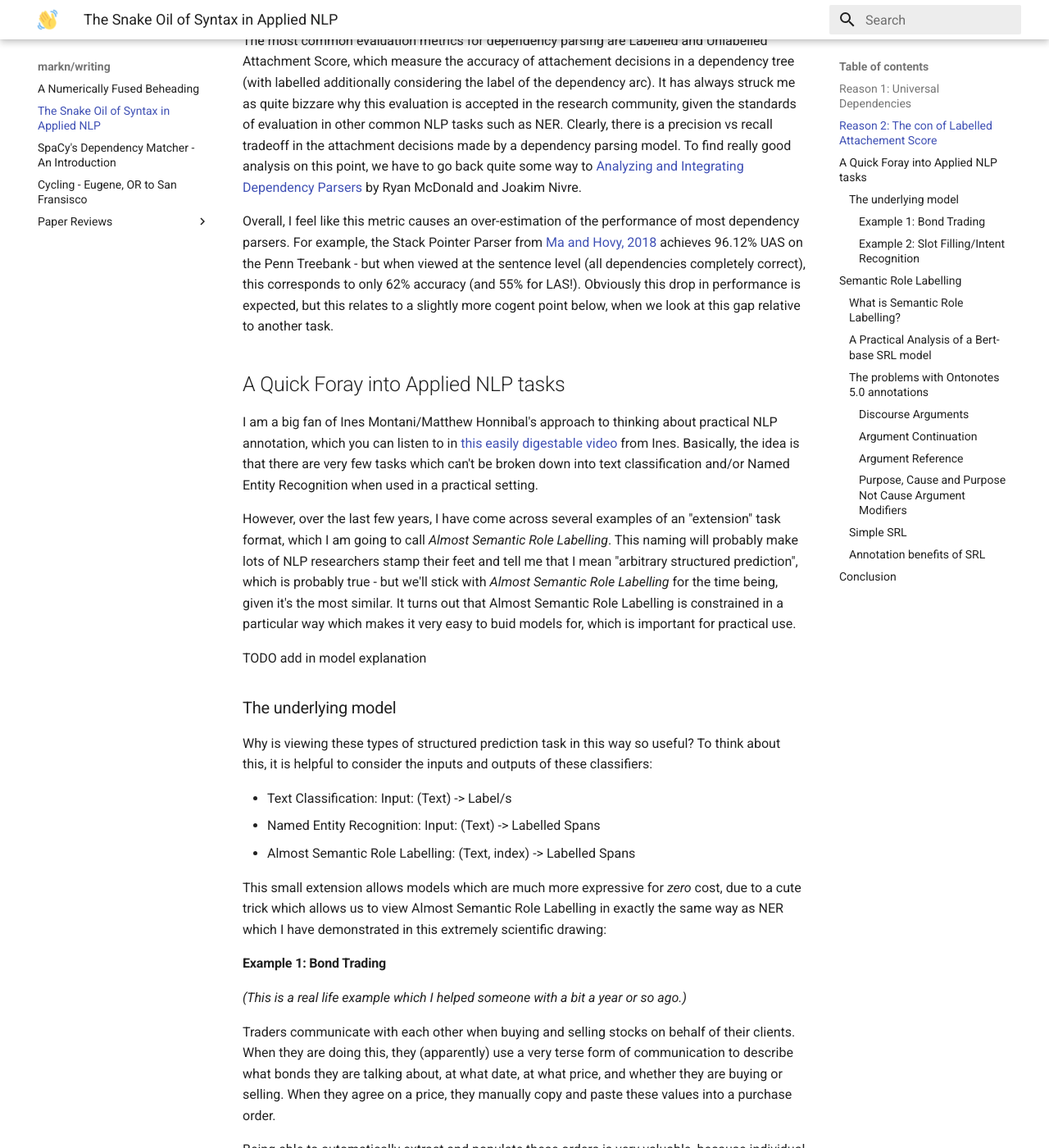
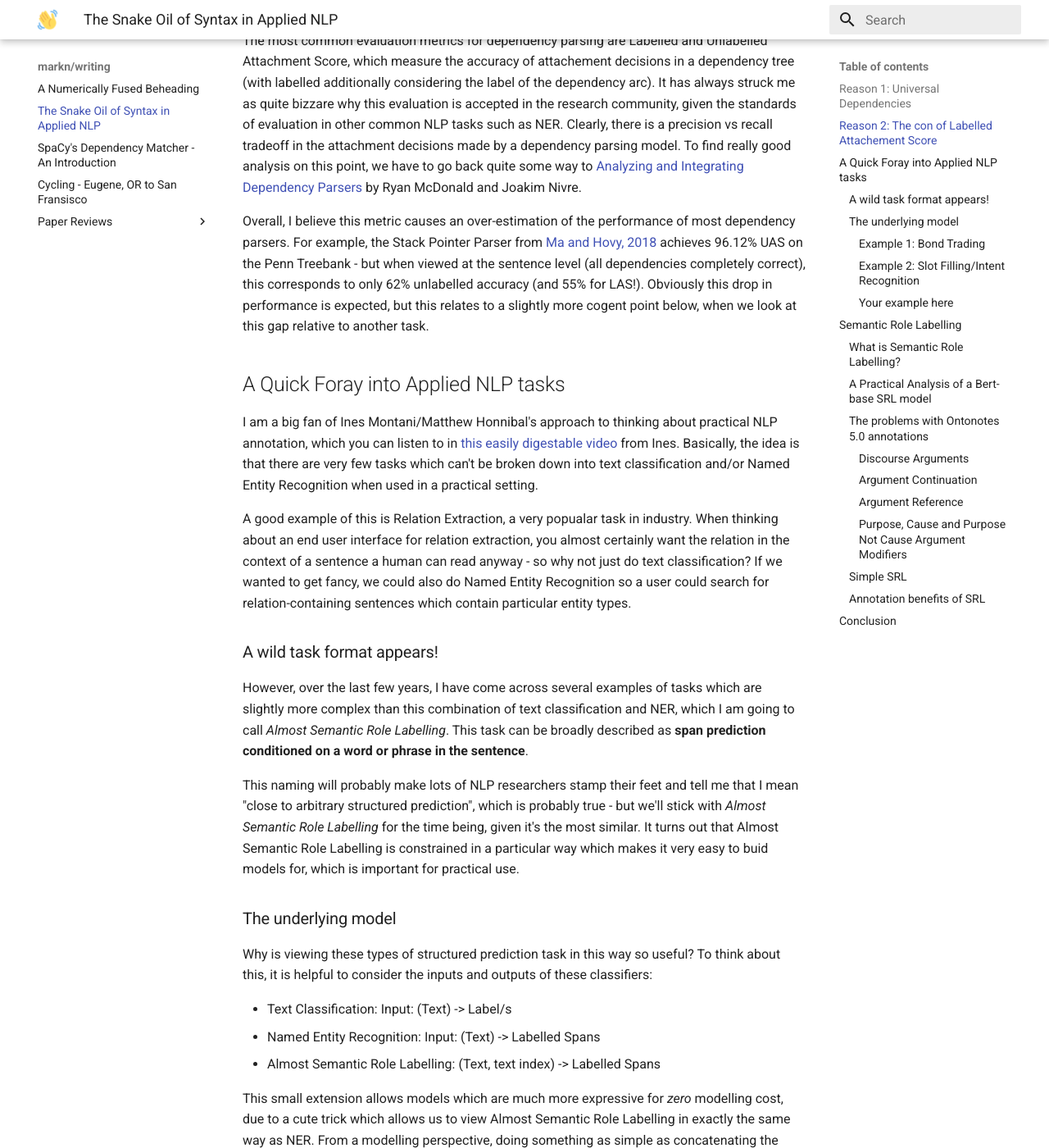
Before and after one commit to DeNeutoy/blog, an MkDocs documentation site: the page built from docs/syntax.md, in a window 1280 px wide and 1400 px high, scrolled down 622 px. Shown: the whole window at 82% size. Built offline with MkDocs 1.6.1 and Material for MkDocs 9.7.7, drawn with Linux system fonts in a browser that asks for light colours; some of the changed text lies outside the part shown.

Commit message:
add sketch

````diff
--- a/docs/syntax.md
+++ b/docs/syntax.md
@@ -11,17 +11,20 @@
 ### Reason 2: The con of Labelled Attachement Score
 The most common evaluation metrics for dependency parsing are Labelled and Unlabelled Attachment Score, which measure the accuracy of attachement decisions in a dependency tree (with labelled additionally considering the label of the dependency arc). It has always struck me as quite bizzare why this evaluation is accepted in the research community, given the standards of evaluation in other common NLP tasks such as NER. Clearly, there is a precision vs recall tradeoff in the attachment decisions made by a dependency parsing model. To find really good analysis on this point, we have to go back quite some way to [Analyzing and Integrating Dependency Parsers](https://www.aclweb.org/anthology/J11-1007.pdf) by Ryan McDonald and Joakim Nivre.
 
-Overall, I feel like this metric causes an over-estimation of the performance of most dependency parsers. For example, the Stack Pointer Parser from [Ma and Hovy, 2018](https://arxiv.org/pdf/1805.01087.pdf) achieves 96.12% UAS on the Penn Treebank - but when viewed at the sentence level (all dependencies completely correct), this corresponds to only 62% accuracy (and 55% for LAS!). Obviously this drop in performance is expected, but this relates to a slightly more cogent point below, when we look at this gap relative to another task.
+Overall, I believe this metric causes an over-estimation of the performance of most dependency parsers. For example, the Stack Pointer Parser from [Ma and Hovy, 2018](https://arxiv.org/pdf/1805.01087.pdf) achieves 96.12% UAS on the Penn Treebank - but when viewed at the sentence level (all dependencies completely correct), this corresponds to only 62% unlabelled accuracy (and 55% for LAS!). Obviously this drop in performance is expected, but this relates to a slightly more cogent point below, when we look at this gap relative to another task.
 
 
 ## A Quick Foray into Applied NLP tasks
 
 I am a big fan of Ines Montani/Matthew Honnibal's approach to thinking about practical NLP annotation, which you can listen to in [this easily digestable video](https://www.youtube.com/watch?v=JpkzK58lkmA) from Ines. Basically, the idea is that there are very few tasks which can't be broken down into text classification and/or Named Entity Recognition when used in a practical setting.
 
-However, over the last few years, I have come across several examples of an "extension" task format, which I am going to call _Almost Semantic Role Labelling_. This naming will probably make lots of NLP researchers stamp their feet and tell me that I mean "arbitrary structured prediction", which is probably true - but we'll stick with _Almost Semantic Role Labelling_ for the time being, given it's the most similar. It turns out that Almost Semantic Role Labelling is constrained in a particular way which makes it very easy to buid models for, which is important for practical use.
+A good example of this is Relation Extraction, a very popualar task in industry. When thinking about an end user interface for relation extraction, you almost certainly want the relation in the context of a sentence a human can read anyway - so why not just do text classification? If we wanted to get fancy, we could also do Named Entity Recognition so a user could search for relation-containing sentences which contain particular entity types.
 
+### A wild task format appears!
 
-TODO add in model explanation
+However, over the last few years, I have come across several examples of tasks which are slightly more complex than this combination of text classification and NER, which I am going to call _Almost Semantic Role Labelling_. This task can be broadly described as **span prediction conditioned on a word or phrase in the sentence**.
+
+This naming will probably make lots of NLP researchers stamp their feet and tell me that I mean "close to arbitrary structured prediction", which is probably true - but we'll stick with _Almost Semantic Role Labelling_ for the time being, given it's the most similar. It turns out that Almost Semantic Role Labelling is constrained in a particular way which makes it very easy to buid models for, which is important for practical use.
 
 ### The underlying model
 
@@ -29,9 +32,19 @@
 
 - Text Classification: Input: (Text) -> Label/s
 - Named Entity Recognition: Input: (Text) -> Labelled Spans
-- Almost Semantic Role Labelling: (Text, index) -> Labelled Spans
+- Almost Semantic Role Labelling: (Text, text index) -> Labelled Spans
 
-This small extension allows models which are much more expressive for *zero* cost, due to a cute trick which allows us to view Almost Semantic Role Labelling in exactly the same way as NER which I have demonstrated in this extremely scientific drawing:
+This small extension allows models which are much more expressive for *zero* modelling cost, due to a cute trick which allows us to view Almost Semantic Role Labelling in exactly the same way as NER. From a modelling perspective, doing something as simple as concatenating the word index onto the representations for the rest of the words in the sentence actually works! Here is a very scientific drawing of this idea:
+
+![model architecture sketch](./img/almost_srl/almost_srl.png)
+
+These models are also fast, because they can process multiple sentence indices at once (i.e batched).
+
+In summary, models for Almost Semantic Role Labelling have the following benefits:
+
+- Little added modelling complexity
+- Ability to extract arbitrary numbers of events/relations/frames per sentence
+- No slower in practice than NER, due to easy batching
 
 
 #### Example 1: Bond Trading
@@ -71,15 +84,20 @@
 Show me the flights between New York and Boston on the 3rd Aug and the [trains TRANSPORT] [from V] [Boston SOURCE] to [Miami DESTINATION] on the [15th DATE].
 ```
 
+#### Your example here
+
+Do you have another example of a task which fits this format? [This blog is open source](https://github.com/DeNeutoy/blog), and written entirely in Markdown files, so it's easy to contribute.
+
+
 ## Semantic Role Labelling
 
-Given i've been waxing lyrical about the benefits of viewing some structured prediction problems as almost semantic role labelling, let's take a look at what the real deal actually is.
+Given i've been waxing lyrical about the benefits of viewing some structured prediction problems as almost semantic role labelling, let's take a look at what the real deal actually is. I'll also go about chopping up and re-organising the labels for SRL into something that I think could be generally useful as a "base" model for people to build applications on top of.
 
 ### What is Semantic Role Labelling?
 
 Semantic role labelling is one framework to describe "events" in natural language, which are normally focused around a verb (but sometimes also nouns) and it's arguments. These arguments also have thematic roles, such as "Agent" or "Instrument".
 
-One commonly used dataset for semantic role labelling is Onotnotes 5, which is annotated using the Propbank schema. Propbank defines arguments for each individual verb, and a set of general purpose modifier labels which can describe alterations/additions to the main event, such as `Purpose`, `Negation`, `Temporal` and several more.
+One commonly used dataset for semantic role labelling is Onotnotes 5, which is annotated using the [Propbank schema](https://propbank.github.io/). Propbank defines arguments for each individual verb, and a set of general purpose modifier labels which can describe alterations/additions to the main event, such as `Purpose`, `Negation`, `Temporal` and several more.
 
 A common reduction of this task in the NLP community is to ignore that the argument definitions are specific to a given verb (i.e that ARG0 may have a different meaning for the verb "eat" than the verb "defibrillate"). In some sense this is a "poor man's" semantic role labelling, and at first glance it seems like such a crude hack would not work particularly well. However, in practice, the arguments for different verbs actually do tend to correlate; ARG0 typically represents the "Agent", or the person/thing doing something in the event, and ARG1 typically represents the "Experiencer". Because of these distributional similarities in predicate arguments in Propbank, this mangled version of SRL actually does carry some meaning, and as we are about to see, could be quite useful.
 
````
Also changed, not shown: docs/img/almost_srl/almost_srl.png (added).
